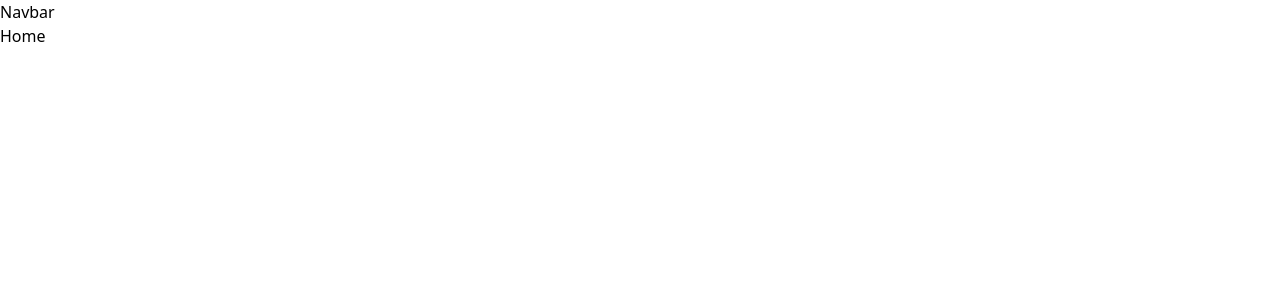
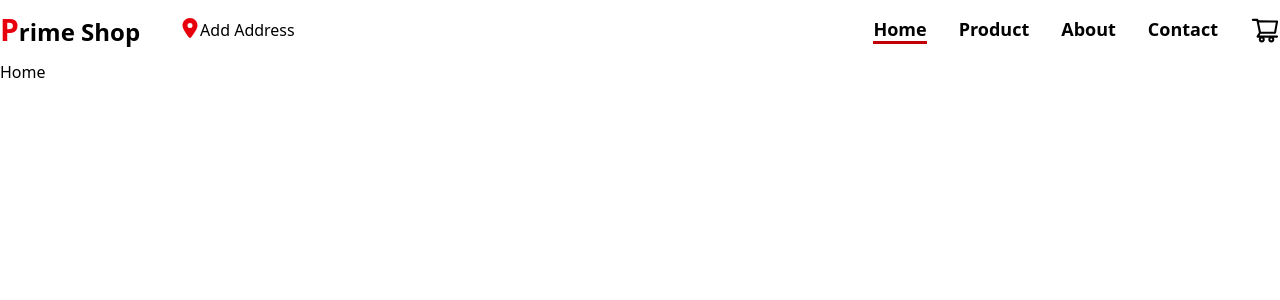
Before and after one commit to Foridul35962/Prime-Shop, a React (Vite) app: page / in a window 1280 px wide. Shown: the top 300 px of the page. Built offline with nearby package versions, Linux system fonts and the light colour scheme.

Commit message:
navbar design done

```diff
--- a/src/App.jsx
+++ b/src/App.jsx
@@ -3,7 +3,7 @@ import { Outlet } from 'react-router-dom'
 
 const App = () => {
   return (
-    <div>
+    <div className='container mx-auto px-5 md:px-0'>
       <Navbar />
       <Outlet />
     </div>
--- a/src/components/Navbar.jsx
+++ b/src/components/Navbar.jsx
@@ -1,8 +1,42 @@
-import React from 'react'
+import React, { useState } from 'react'
+import { Link, NavLink } from 'react-router-dom'
+import { FaLocationDot } from 'react-icons/fa6';
+import { AiOutlineShoppingCart } from 'react-icons/ai';
+
+
 
 const Navbar = () => {
+
+  const [isLocation, setIsLocation] = useState(false);
+
   return (
-    <div>Navbar</div>
+    <div className='flex justify-between py-3 items-center'>
+      <div className='flex items-center justify-center gap-10'>
+        <div>
+          <Link to='/' className='font-bold'>
+            <span className='text-3xl text-red-600'>P</span>
+            <span className='text-2xl text-black'>rime Shop</span>
+          </Link>
+        </div>
+        <div className='flex'>
+          <div>
+            <FaLocationDot className='text-red-600 text-xl' />
+          </div>
+          <div>
+            {isLocation ? <div></div> : <div>Add Address</div>}
+          </div>
+        </div>
+      </div>
+      <div>
+        <ul className='flex gap-8 text-lg [&>*]:font-semibold'>
+          <li><NavLink to='/' className={({isActive})=>isActive?'border-b-3 border-red-700': 'transform transition-all duration-300 hover:text-xl'}>Home</NavLink></li>
+          <li><NavLink to='/product' className={({isActive})=>isActive?'border-b-3 border-red-700': 'transform transition-all duration-300 hover:text-xl'}>Product</NavLink></li>
+          <li><NavLink to='/about' className={({isActive})=>isActive?'border-b-3 border-red-700': 'transform transition-all duration-300 hover:text-xl'}>About</NavLink></li>
+          <li><NavLink to='/contact' className={({isActive})=>isActive?'border-b-3 border-red-700': 'transform transition-all duration-300 hover:text-xl'}>Contact</NavLink></li>
+          <li><NavLink to='/cart' className={({isActive})=>isActive?'border-b-3 border-red-700': 'transform transition-all duration-300 hover:text-xl'}><AiOutlineShoppingCart className='text-3xl'/></NavLink></li>
+        </ul>
+      </div>
+    </div>
   )
 }
 
--- a/src/main.jsx
+++ b/src/main.jsx
@@ -27,7 +27,7 @@ const router = createBrowserRouter([
         element: <About />
       },
       {
-        path: '/card',
+        path: '/cart',
         element: <Cart />
       },
       {
```
